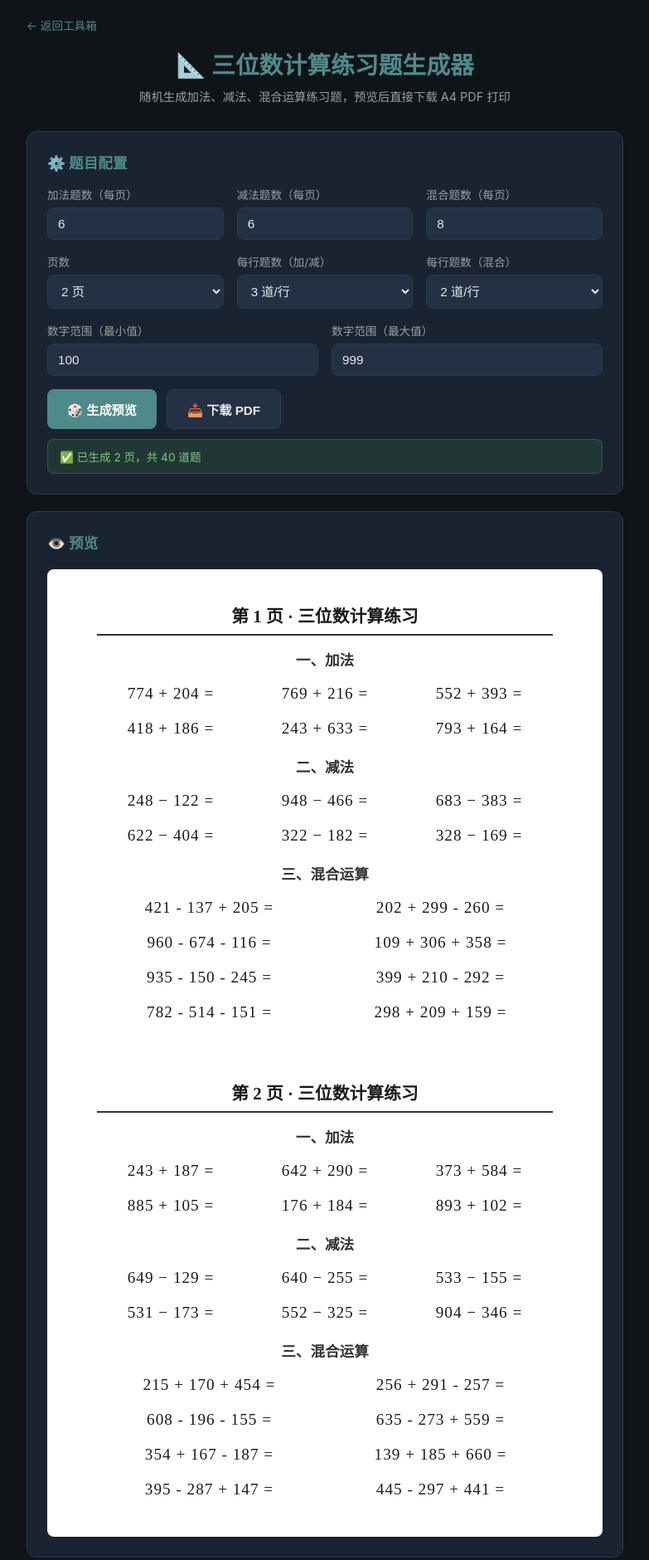
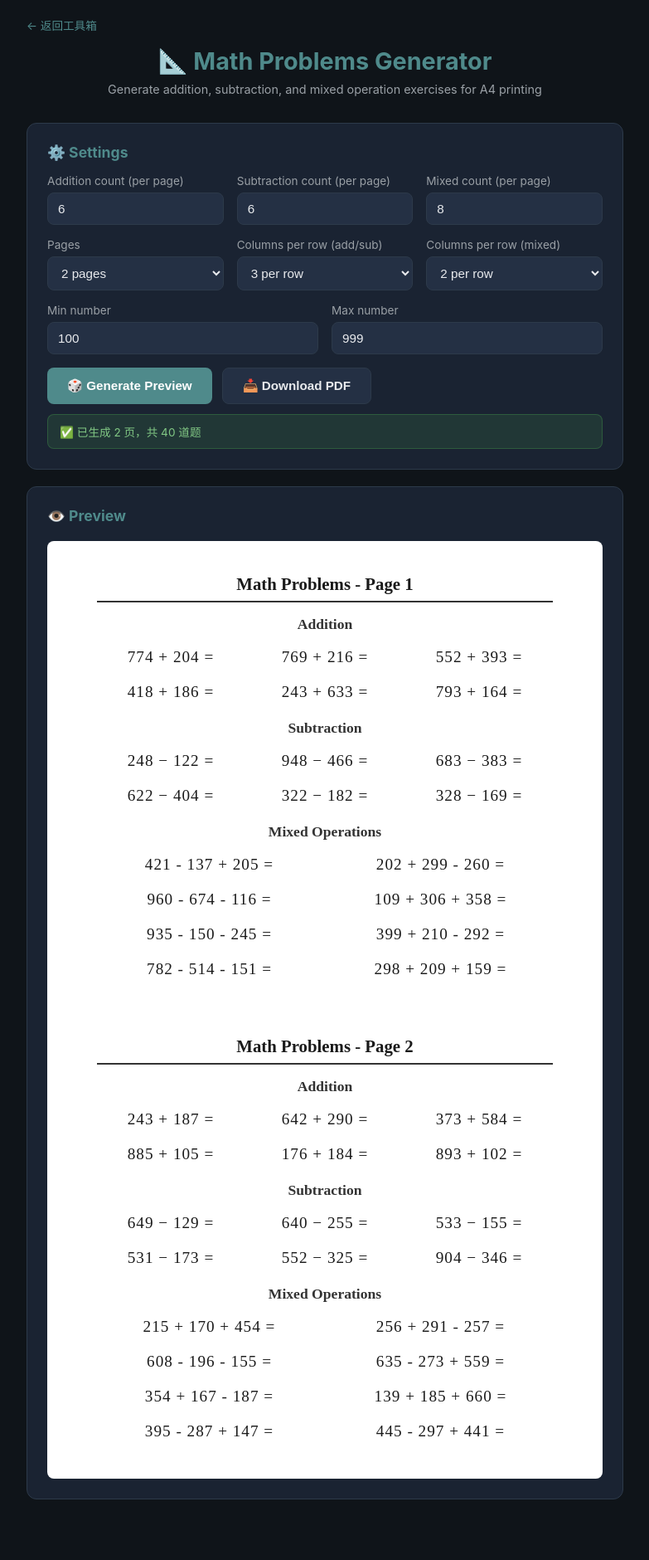
Before and after one commit to BayiHY/site-analyzer, a Flask app: page /math-problems in a window 1280 px wide. Shown: the top 1880 px of the page at 83% size, without its empty margins (248-1031 px from the left). After the commit the page ends 1807 px from the top, so only its background shows below. Run offline with Flask 3, Linux system fonts and the light colour scheme; parts of the project's set-up code (start-up, migrations or seed data) failed here and were passed over; some libraries are stand-ins or nearby versions.

Commit message:
i18n: 移除所有中文文本，PDF 仅保留纯算式和英文标签

```diff
--- a/web/templates/math-problems.html
+++ b/web/templates/math-problems.html
@@ -3,7 +3,7 @@
 <head>
     <meta charset="UTF-8">
     <meta name="viewport" content="width=device-width, initial-scale=1.0">
-    <title>三位数计算练习题生成器</title>
+    <title>Math Problems Generator</title>
     <link rel="canonical" href="https://www.bayihy.cn/tools/math-problems">
     <style>
         :root {
@@ -169,71 +169,71 @@
     <a href="/tools/toolsbox" class="back-link">← 返回工具箱</a>
 
     <div class="header">
-        <h1>📐 三位数计算练习题生成器</h1>
-        <p>随机生成加法、减法、混合运算练习题，预览后直接下载 A4 PDF 打印</p>
+        <h1>📐 Math Problems Generator</h1>
+        <p>Generate addition, subtraction, and mixed operation exercises for A4 printing</p>
     </div>
 
-    <!-- 配置 -->
+    <!-- Configuration -->
     <div class="card">
-        <h2>⚙️ 题目配置</h2>
+        <h2>⚙️ Settings</h2>
         <div class="form-row">
             <div class="form-group">
-                <label>加法题数（每页）</label>
+                <label>Addition count (per page)</label>
                 <input type="number" id="addCount" value="6" min="1" max="30">
             </div>
             <div class="form-group">
-                <label>减法题数（每页）</label>
+                <label>Subtraction count (per page)</label>
                 <input type="number" id="subCount" value="6" min="1" max="30">
             </div>
             <div class="form-group">
-                <label>混合题数（每页）</label>
+                <label>Mixed count (per page)</label>
                 <input type="number" id="mixCount" value="8" min="1" max="30">
             </div>
         </div>
         <div class="form-row">
             <div class="form-group">
-                <label>页数</label>
+                <label>Pages</label>
                 <select id="pageCount">
-                    <option value="1">1 页</option>
-                    <option value="2" selected>2 页</option>
-                    <option value="3">3 页</option>
+                    <option value="1">1 page</option>
+                    <option value="2" selected>2 pages</option>
+                    <option value="3">3 pages</option>
                 </select>
             </div>
             <div class="form-group">
-                <label>每行题数（加/减）</label>
+                <label>Columns per row (add/sub)</label>
                 <select id="addSubCols">
-                    <option value="2">2 道/行</option>
-                    <option value="3" selected>3 道/行</option>
+                    <option value="2">2 per row</option>
+                    <option value="3" selected>3 per row</option>
                 </select>
             </div>
             <div class="form-group">
-                <label>每行题数（混合）</label>
+                <label>Columns per row (mixed)</label>
                 <select id="mixCols">
-                    <option value="1">1 道/行</option>
-                    <option value="2" selected>2 道/行</option>
+                    <option value="1">1 per row</option>
+                    <option value="2" selected>2 per row</option>
                 </select>
             </div>
         </div>
         <div class="form-row">
             <div class="form-group">
-                <label>数字范围（最小值）</label>
+                <label>Min number</label>
                 <input type="number" id="minNum" value="100" min="10" max="900">
             </div>
             <div class="form-group">
-                <label>数字范围（最大值）</label>
+                <label>Max number</label>
                 <input type="number" id="maxNum" value="999" min="100" max="9999">
             </div>
         </div>
         <div class="btn-row">
-            <button class="btn btn-primary" onclick="generateAndPreview()">🎲 生成预览</button>
-            <button class="btn btn-secondary" onclick="downloadPDF()" id="downloadBtn">📥 下载 PDF</button>
+            <button class="btn btn-primary" onclick="generateAndPreview()">🎲 Generate Preview</button>
+            <button class="btn btn-secondary" onclick="downloadPDF()" id="downloadBtn">📥 Download PDF</button>
         </div>
         <div id="status" class="status"></div>
     </div>
 
-    <!-- 预览 -->
+    <!-- Preview -->
     <div class="card">
-        <h2>👁️ 预览</h2>
+        <h2>👁️ Preview</h2>
         <div id="preview" class="preview"></div>
     </div>
 </div>
@@ -370,16 +370,16 @@ function renderPreview(pages) {
         const div = document.createElement('div');
         div.className = 'preview-page';
         div.innerHTML = `
-            <div class="preview-page-header">第 ${idx + 1} 页 · 三位数计算练习</div>
-            <div class="preview-section-title">一、加法</div>
+            <div class="preview-page-header">Math Problems - Page ${idx + 1}</div>
+            <div class="preview-section-title">Addition</div>
             <div class="preview-problems cols-3">
                 ${page.adds.map(fmtAdd).map(s => `<div class="preview-problem">${s}</div>`).join('')}
             </div>
-            <div class="preview-section-title" style="margin-top:16px;">二、减法</div>
+            <div class="preview-section-title" style="margin-top:16px;">Subtraction</div>
             <div class="preview-problems cols-3">
                 ${page.subs.map(fmtSub).map(s => `<div class="preview-problem">${s}</div>`).join('')}
             </div>
-            <div class="preview-section-title" style="margin-top:16px;">三、混合运算</div>
+            <div class="preview-section-title" style="margin-top:16px;">Mixed Operations</div>
             <div class="preview-problems cols-2">
                 ${page.mixes.map(fmtMix).map(s => `<div class="preview-problem">${s}</div>`).join('')}
             </div>
```
